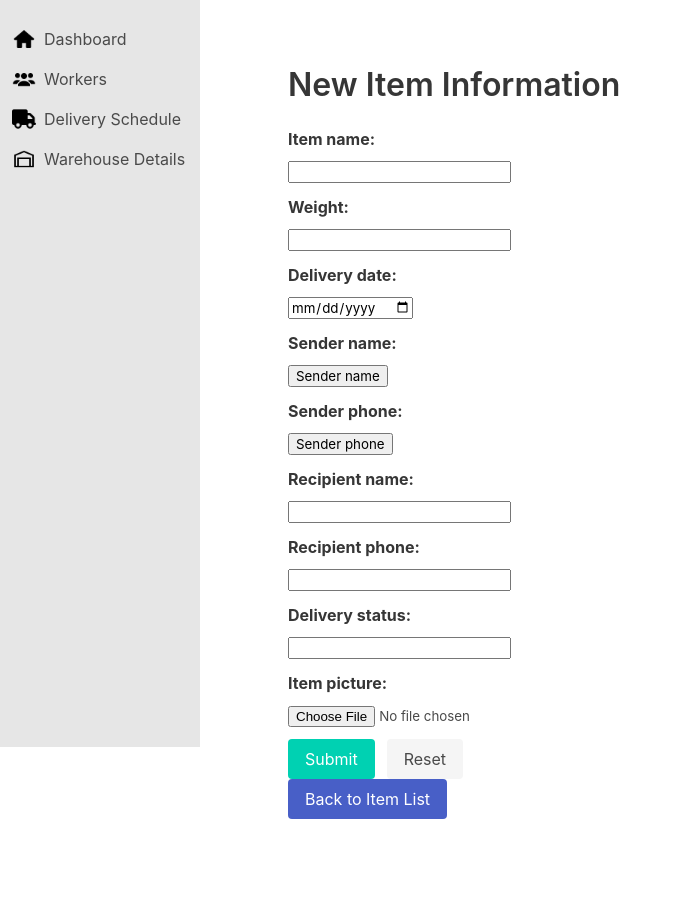
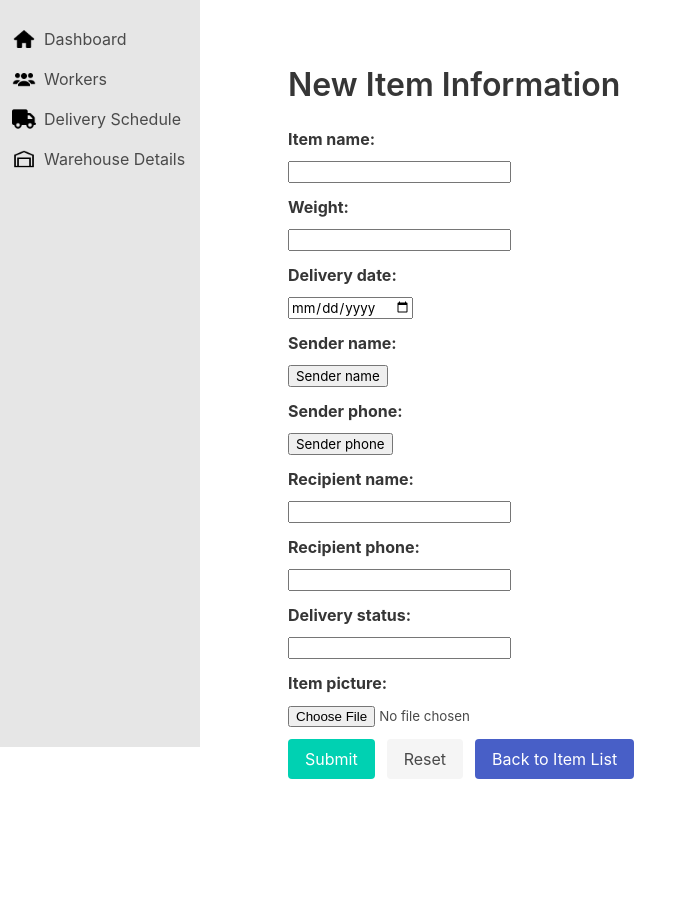
Before and after one commit to prezgamer/LogisticStart-Application, a Django app: template django_web_project/django_project/logisticstart/templates/logisticstart/WarehouseItems/warehouseItemListForm.html in a window 1280 px wide. Shown: the part 53-964 px from the top of the page, without its empty margins (0-697 px from the left). After the commit the page ends 832 px from the top, so only its background shows below. Run offline with Django 5.2, Linux system fonts and the light colour scheme; the template is opened without the code that fills it: most values are stand-ins (such as "Sample title", 1, 10 or a date in 2020); form fields are guessed from the names that the template uses; parts of the project's set-up code (start-up, migrations or seed data) failed here and were passed over; some libraries are stand-ins or nearby versions.

Commit message:
Fix some button ui

```diff
--- a/django_web_project/django_project/logisticstart/templates/logisticstart/WarehouseItems/warehouseItemListForm.html
+++ b/django_web_project/django_project/logisticstart/templates/logisticstart/WarehouseItems/warehouseItemListForm.html
@@ -238,9 +238,11 @@
                         <div class="control">
                             <button class="button is-light" type="reset">Reset</button>
                         </div>
+                        <div class="control">
+                            <a class="button is-link" href="{% url 'logisticstart-warehouseitemlist' warehouse.id %}">Back to Item List</a>
+                        </div>
                     </div>
                 </form>
-                <a class="button is-link" href="{% url 'logisticstart-warehouseitemlist' warehouse.id %}">Back to Item List</a>
             </div>
         </section>
     </div>
--- a/django_web_project/django_project/logisticstart/views.py
+++ b/django_web_project/django_project/logisticstart/views.py
@@ -12,7 +12,6 @@ from django.core.exceptions import PermissionDenied
 from django.http import JsonResponse
 from django.core.files.storage import default_storage
 from django.core.files.base import ContentFile
-import base64
 from .decorators import login_required
 
 
```
Also changed, not shown: django_web_project/django_project/media/warehouse_pictures/worker_picture.png (added).
